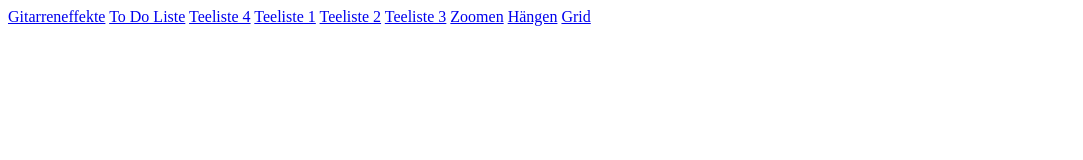
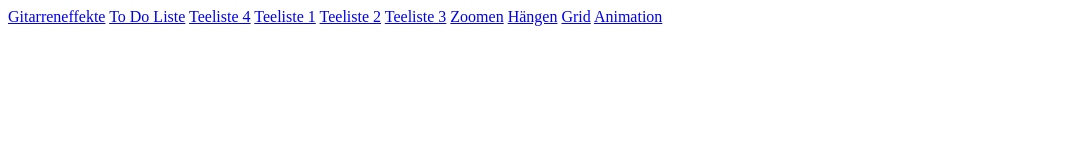
Before and after one commit to verwumpi/sfgz_gridandflexbox, a plain HTML site: page index.html in a window 1280 px wide. Shown: the top 160 px of the page, without its empty margins (0-1083 px from the left). Drawn offline with Linux system fonts and the light colour scheme; a web font is replaced by a local one.

Commit message:
Statrseite neuer Link

```diff
--- a/index.html
+++ b/index.html
@@ -16,6 +16,7 @@
      <a href="https://verwumpi.github.io/sfgz_gridandflexbox/zoom-galerie/index.html">Zoomen</a>
      <a href="https://verwumpi.github.io/sfgz_gridandflexbox/haengung-zoom/index.html">Hängen</a>
      <a href="https://verwumpi.github.io/sfgz_gridandflexbox/grid-uebung/index.html">Grid</a>
+     <a href="https://verwumpi.github.io/sfgz_gridandflexbox/Tag 6/index.html">Animation</a>
 
     <section>
     <section>
```
Also changed, not shown: 1 other file.
